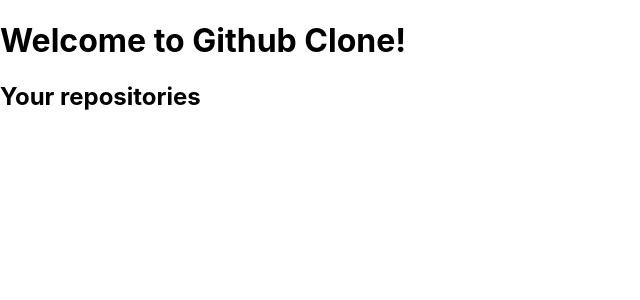
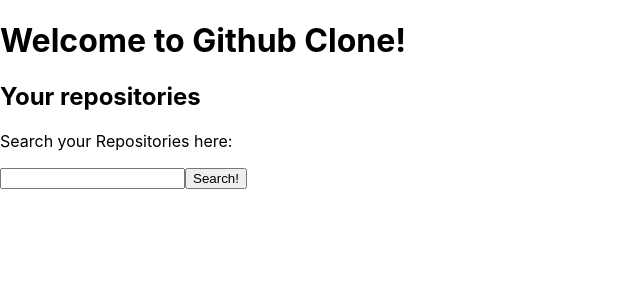
Before and after one commit to ike-agu/github_clone_lap3, a React (Create React App) app in the folder lap3_github_clone/: page / in a window 1280 px wide. Shown: the top 300 px of the page, without its empty margins (0-640 px from the left). Built offline with nearby package versions, Linux system fonts and the light colour scheme.

Commit message:
made searchForm

```diff
--- a/lap3_github_clone/src/components/index.js
+++ b/lap3_github_clone/src/components/index.js
@@ -0,0 +1 @@
+export {SearchForm} from './searchForm';
--- a/lap3_github_clone/src/components/searchForm/index.js
+++ b/lap3_github_clone/src/components/searchForm/index.js
@@ -0,0 +1,27 @@
+import React, {useState} from 'react';
+
+
+export const SearchForm = () => {
+
+    const [userInput, setUserInput] = useState("")
+    const [username, setUserName] = useState("")
+
+    const handleUserInput = (e) => {
+        let input= e.target.value;
+        setUserInput(input)
+        setUserName(input);
+    }
+
+    const handleSubmit = (e) => {
+        e.preventDefault();
+        console.log(username)
+        setUserInput("")
+    }
+
+    return(
+        <form onSubmit={handleSubmit}>
+            <input type='text' value={userInput} onChange={handleUserInput}></input>
+            <input type="submit" value="Search!"></input>
+        </form>
+    )
+};
--- a/lap3_github_clone/src/pages/Repositories/index.js
+++ b/lap3_github_clone/src/pages/Repositories/index.js
@@ -1,9 +1,12 @@
 import React from 'react';
+import { SearchForm } from '../../components';
 
 export const Repositories = () => {
     return(
         <>
             <h2>Your repositories</h2>
+            <p>Search your Repositories here:</p>
+            <SearchForm />
         </>
     )
 }
```
